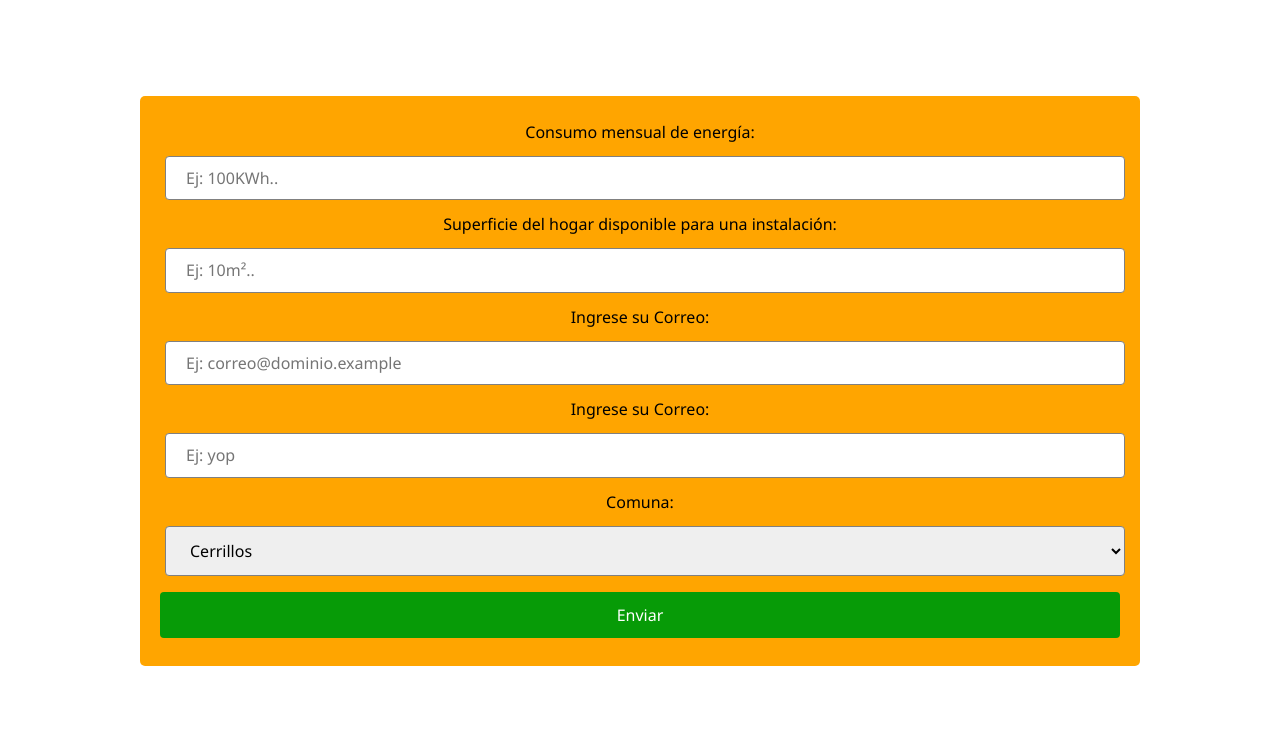
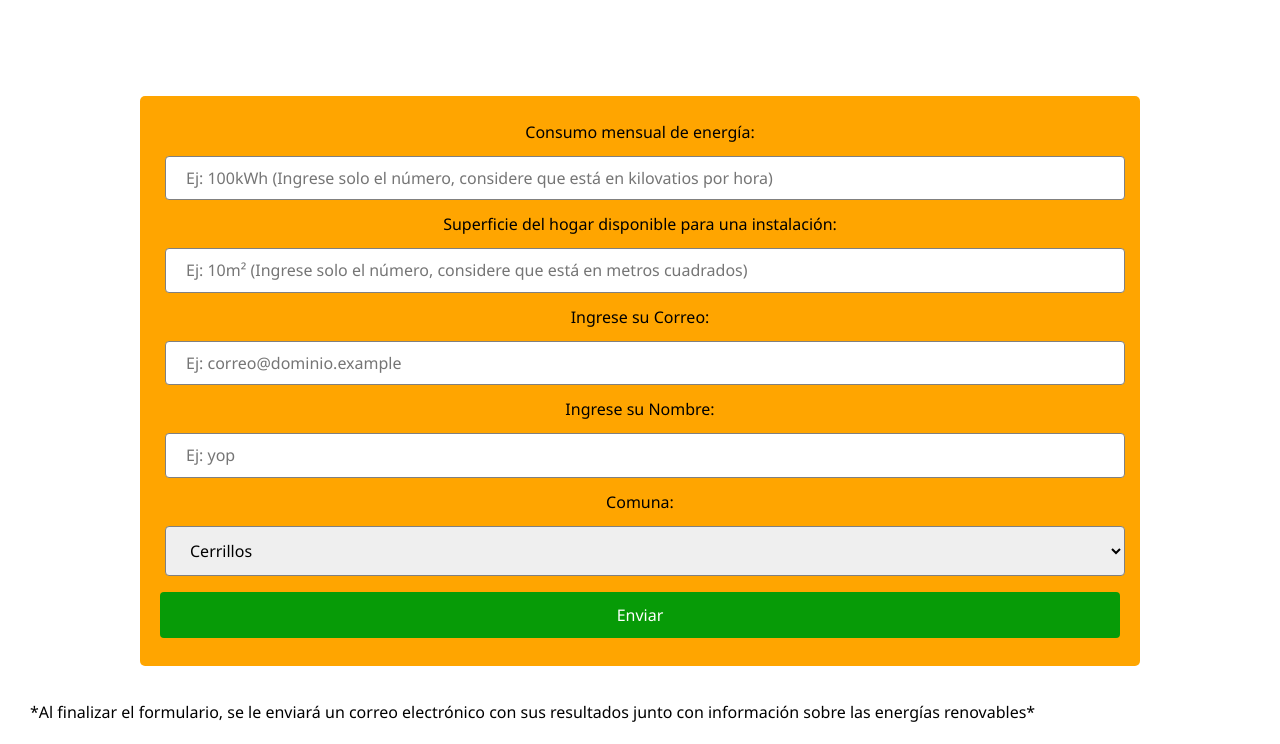
Before and after one commit to JoakoKeks/example, a Flask app: page /calculadora in a window 1280 px wide. Shown: the part 300-1044 px from the top of the page. Before the commit the page ends 966 px from the top, so only its background shows below. Run offline with Flask 2, Linux system fonts and the light colour scheme.

Commit message:
Perdí la cuenta commit

```diff
--- a/main.py
+++ b/main.py
@@ -17,9 +17,24 @@ def team():
 def calculator():
   return render_template("calculadora.html")
 
-@app.route('/resultados')
+@app.route('/resultados', methods=['POST'])
 def results():
-  return render_template("resultados.html")
+
+  ccomuna = request.form['ccomuna']
+  mcuadrados = request.form['mcuadrados']
+  dcorreo = request.form['dcorreo']
+  nnombre = request.form['nnombre']
+  comuna = request.form['comuna']
+  return render_template(
+    "resultados.html",
+    ccomuna = ccomuna,
+    mcuadrados = mcuadrados,
+    dcorreo = dcorreo,
+    nnombre = nnombre,
+    comuna = comuna
+    )
+
+
 
 @app.route('/bibliografía')
 def links():
--- a/static/css/calculadora.css
+++ b/static/css/calculadora.css
@@ -514,11 +514,18 @@ main {
 }
 .content {
   margin-top: 10rem;
-    background-color: orange;
-    padding: 20px;
-    border-radius: 5px;
-    width: 100rem;
-    text-align: center;
+  background-color: orange;
+  padding: 20px;
+  border-radius: 5px;
+  width: 100rem;
+  text-align: center;
+
+}
+.aclaracion {
+  padding-top: 1rem;
+  padding-left: 1rem;
+  margin-top: 2rem;
+  margin-left: 2rem;
 
 }
 
@@ -533,6 +540,13 @@ input[type = text], select {
     margin: 8px 5px;
     border: 1px solid gray  ;
     border-radius: 4px;
+}
+input[type = number], select {
+  width: 100%;
+  padding: 12px 20px;
+  margin: 8px 5px;
+  border: 1px solid gray  ;
+  border-radius: 4px;
 }
 
 input[type = submit] {
--- a/templates/calculadora.html
+++ b/templates/calculadora.html
@@ -68,22 +68,22 @@
 
         <div class="content">
 
-            <form class="form-space" action="/resultados">
+            <form class="form-space" action="/resultados" method="POST">
 
                 <label for="ccomuna">Consumo mensual de energía:</label>
-                <input type="text" id="ccomuna" name="consumo" placeholder="Ej: 100KWh..">
+                <input type="number" id="ccomuna" name="ccomuna" placeholder="Ej: 100kWh (Ingrese solo el número, considere que está en kilovatios por hora)" required>
 
                 <label for="mcuadrados">Superficie del hogar disponible para una instalación:</label>
-                <input type="text" id="mcuadrados" name="costo" placeholder="Ej: 10m²..">
+                <input type="number" id="mcuadrados" name="mcuadrados" placeholder="Ej: 10m² (Ingrese solo el número, considere que está en metros cuadrados)" required>
 
                 <label for="dcorreo">Ingrese su Correo: </label>
-                <input type="text" id="dcorreo" name="correo" placeholder="Ej: correo@dominio.example">
+                <input type="text" id="dcorreo" name="dcorreo" placeholder="Ej: correo@dominio.example" required>
 
-                <label for="nnombre">Ingrese su Correo: </label>
-                <input type="text" id="nnombre" name="nombre" placeholder="Ej: yop">
+                <label for="nnombre">Ingrese su Nombre: </label>
+                <input type="text" id="nnombre" name="nnombre" placeholder="Ej: yop" required>
 
                 <label for="comuna">Comuna:</label>
-                <select name="comuna" id=""comuna>
+                <select name="comuna" id="comuna">
                     <option value="Cerrillos">Cerrillos</option>
                     <option value="Cerro Navia">Cerro Navia</option>
                     <option value="Conchalí">Conchalí</option>
@@ -130,6 +130,7 @@
 
     </main>
     <footer>
+      <p class="aclaracion">*Al finalizar el formulario, se le enviará un correo electrónico con sus resultados junto con información sobre las energías renovables*</p>
 
     </footer>
 
--- a/templates/resultados.html
+++ b/templates/resultados.html
@@ -63,6 +63,7 @@
                 <h3>Resultados:</h3>
                 <p>El coste de instalación de páneles solares en tu hogar es de $X pesos Chilenos</p>
                 <p>Considerando que la producción de energía en un espacio de Xm² es de XKWh y que la venta de XKWh es de $X pesos Chilenos; El tiempo que estimado de recuperación de la inversión es de X años</p>
+                {{ccomuna}} {{mcuadrados}} {{dcorreo}} {{nnombre}} {{comuna}}
                 <form href="/" class="form-space" action="/">
                     <input type="submit" value="Volver al inicio">
                 </form>
```
